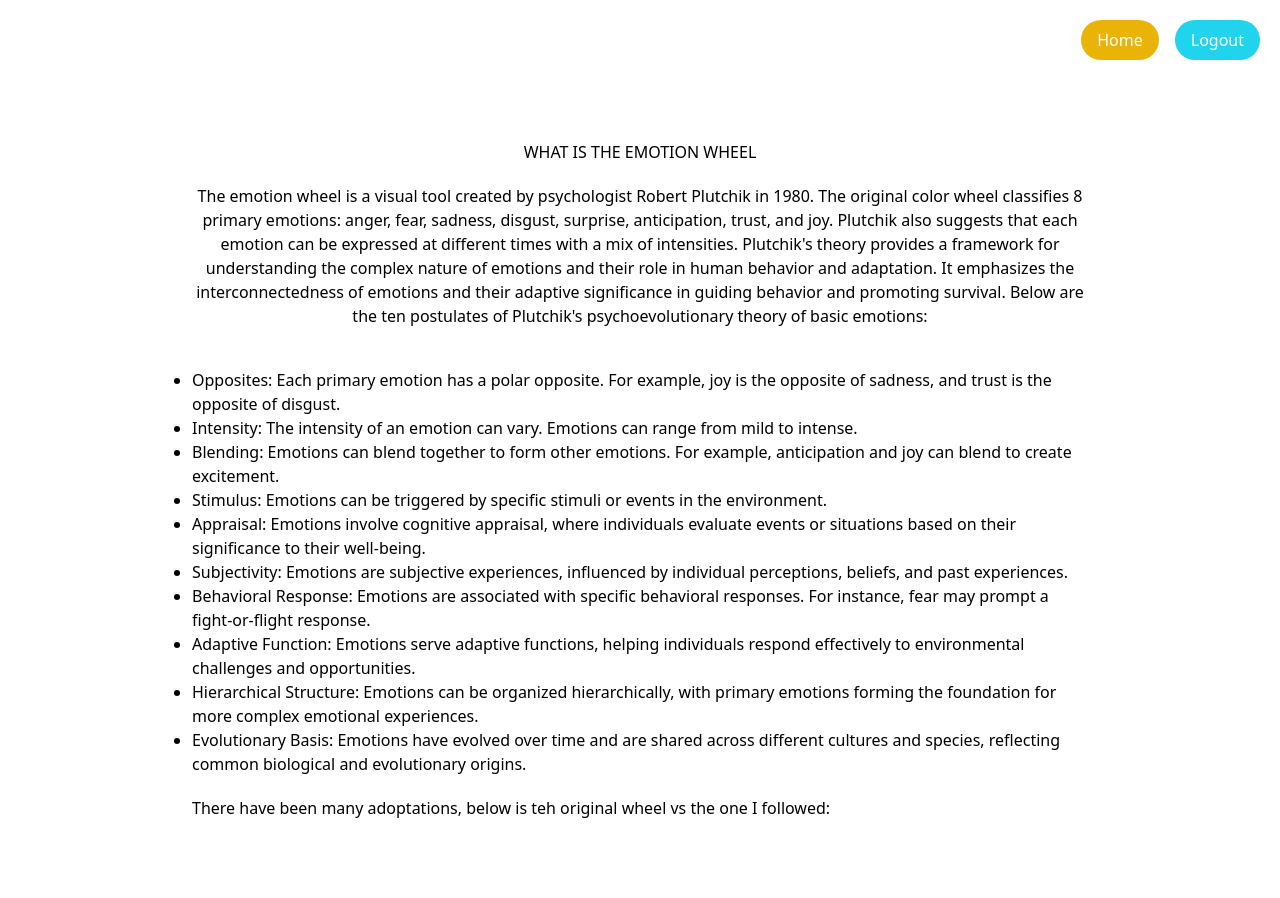
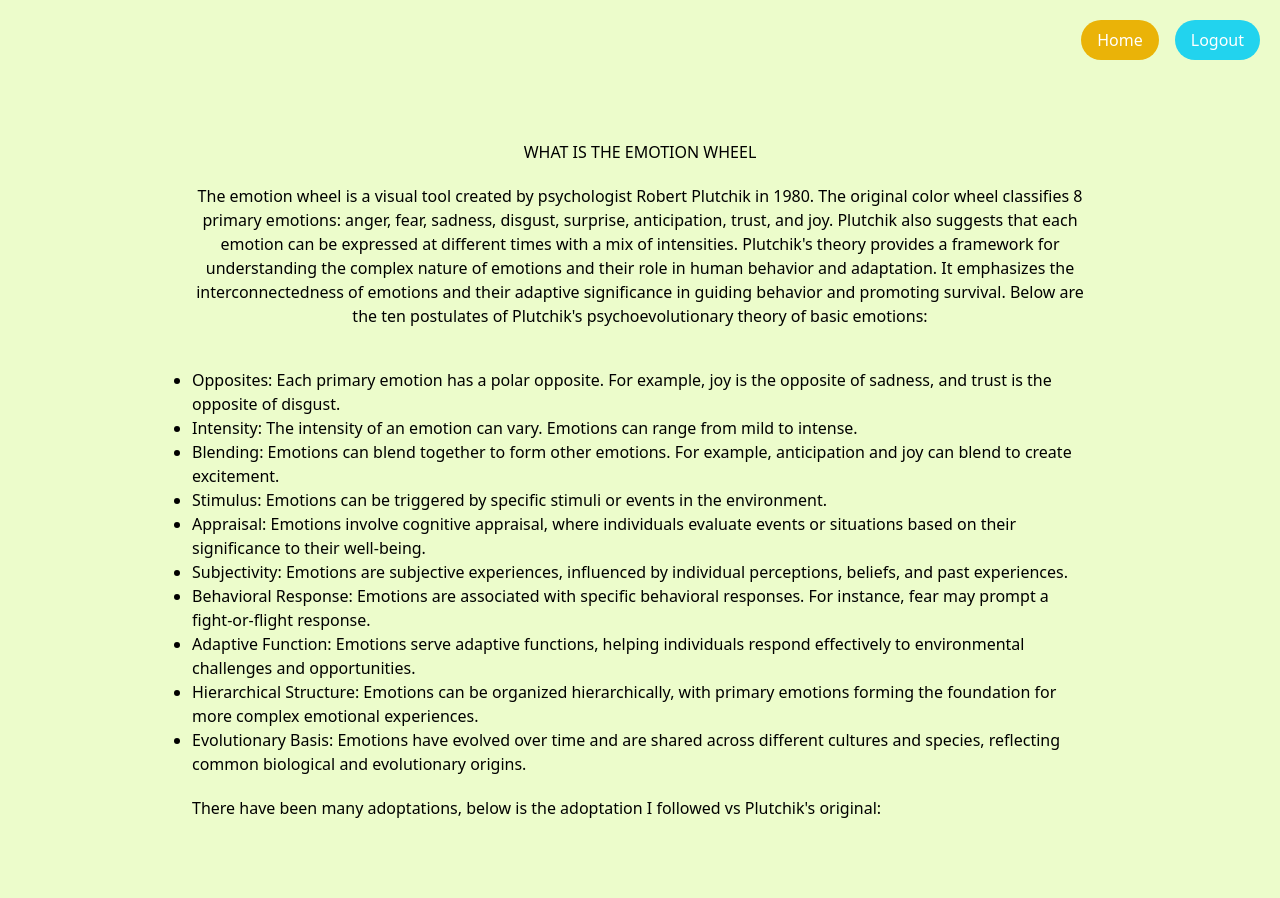
Before and after one commit to DorahelyS/UBUNTU, a React (Create React App) app in the folder client/: page /About in a window 1280 px wide. Shown: the top 898 px of the page. Built offline with nearby package versions, Linux system fonts and the light colour scheme.

Commit message:
header updates

```diff
--- a/client/src/components/About/About.js
+++ b/client/src/components/About/About.js
@@ -28,7 +28,7 @@ function About() {
     };
     //returns what I want to see on the page - in this case the login form
     return (
-        <div className='about'>
+        <div className='bg-lime-100 flex flex-col '>
             <div className="flex justify-end items-start mt-5 mr-5 space-x-4">
                 <button className="bg-yellow-500 hover:bg-yellow-300 text-white py-2 px-4 rounded-full " onClick={handleNavigateToUserProfile}>Home</button>
                 <button className="bg-cyan-400 hover:bg-pink-300 text-white py-2 px-4 rounded-full " onClick={handleNavigateToLogin}>Logout</button>
@@ -48,7 +48,7 @@ function About() {
                     <li>Hierarchical Structure: Emotions can be organized hierarchically, with primary emotions forming the foundation for more complex emotional experiences.</li>
                     <li>Evolutionary Basis: Emotions have evolved over time and are shared across different cultures and species, reflecting common biological and evolutionary origins.</li>
                 </ol>
-                <p className="mt-5">There have been many adoptations, below is teh original wheel vs the one I followed:</p>
+                <p className="mt-5">There have been many adoptations, below is the adoptation I followed vs Plutchik's original:</p>
             </div>
             <div>
                 <img src="/emotionWheel1.png" alt="" className="mt-20 mx-auto" />
--- a/client/src/components/CreateNewEmotion/CreateNewEmotion.js
+++ b/client/src/components/CreateNewEmotion/CreateNewEmotion.js
@@ -466,7 +466,7 @@ function CreateNewEmotion() {
                                 <div >
                                     <p style={{ position: "absolute", bottom: "100px", left: "50%", transform: "translateX(-50%)" }}>{submissionMessage}</p>
                                     <button style={{ position: "absolute", bottom: "25px", left: "50%", transform: "translateX(-50%)" }} className=" bg-red-200 rounded-full px-6 py-1 mb-5" onClick={handleDelete}>Delete Entire Emotion Log?</button>
-                                    <button style={{ position: "absolute", bottom: "0px", left: "50%", transform: "translateX(-50%)" }} className="bg-red-200 rounded-full px-6 py-1" onClick={handlePatch}>Update Emotion Intensity?</button>
+                                    <button style={{ position: "absolute", bottom: "0px", left: "50%", transform: "translateX(-50%)" }} className="bg-red-200 rounded-full px-6 py-1 " onClick={handlePatch}>Update Emotion Intensity?</button>
                                 </div>
                             </div>
 
--- a/client/src/components/MainPage/MainPage.js
+++ b/client/src/components/MainPage/MainPage.js
@@ -11,7 +11,7 @@ function MainPage() {
             <div className="flex flex-col items-center tems-center h-screen">
                 {/* Header */}
                 <h1 className="text-4xl font-bold text-white mt-5">UBUNTU</h1>
-
+                <h2 className="text-2xl font-bold text-white mt-5">"I am because we are"</h2>
                 {/* Login Form */}
                 <LoginForm />
 
```
